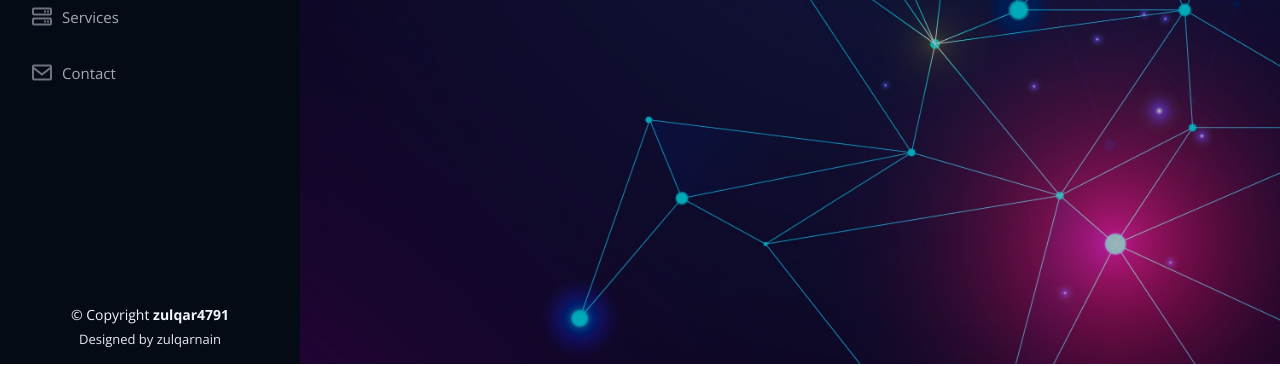
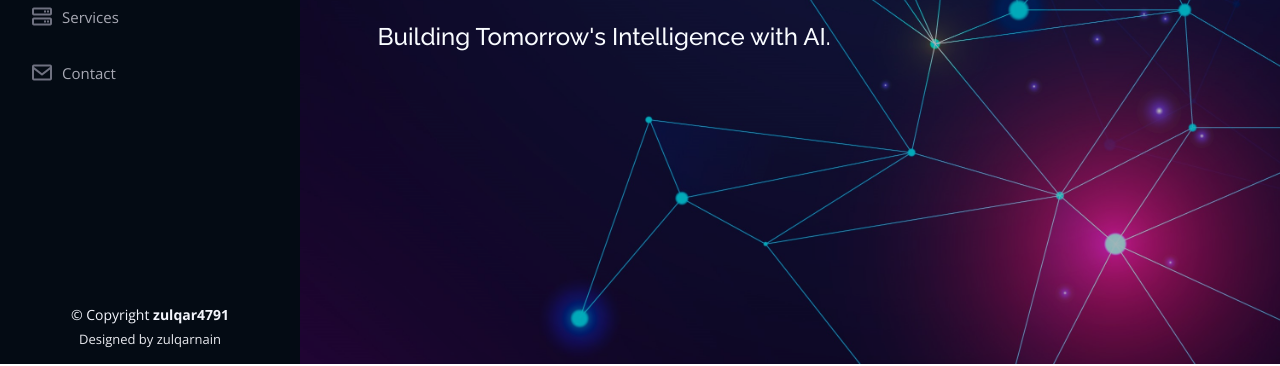
Before and after one commit to ENGRZULQARNAIN/myportfolio, a plain HTML site: page index.html in a window 1280 px wide. Shown: the part 436-802 px from the top of the page. Drawn offline with nearby package versions, Linux system fonts and the light colour scheme.

Commit message:
changess

```diff
--- a/index.html
+++ b/index.html
@@ -68,7 +68,9 @@
     <div class="hero-container" data-aos="fade-in">
       <h1>ZULQAR NAIN</h1>
       <p>I'm <span class="typed" data-typed-items="Artificial intelligence (AI) Engineer, NLP Engineer, AI Chatbot Developer,"></span></p>
+      <h4 style="color: rgb(249, 252, 255);">Building Tomorrow's Intelligence with AI.</h4>
     </div>
+
   </section><!-- End Hero -->
 
   <main id="main">
```
